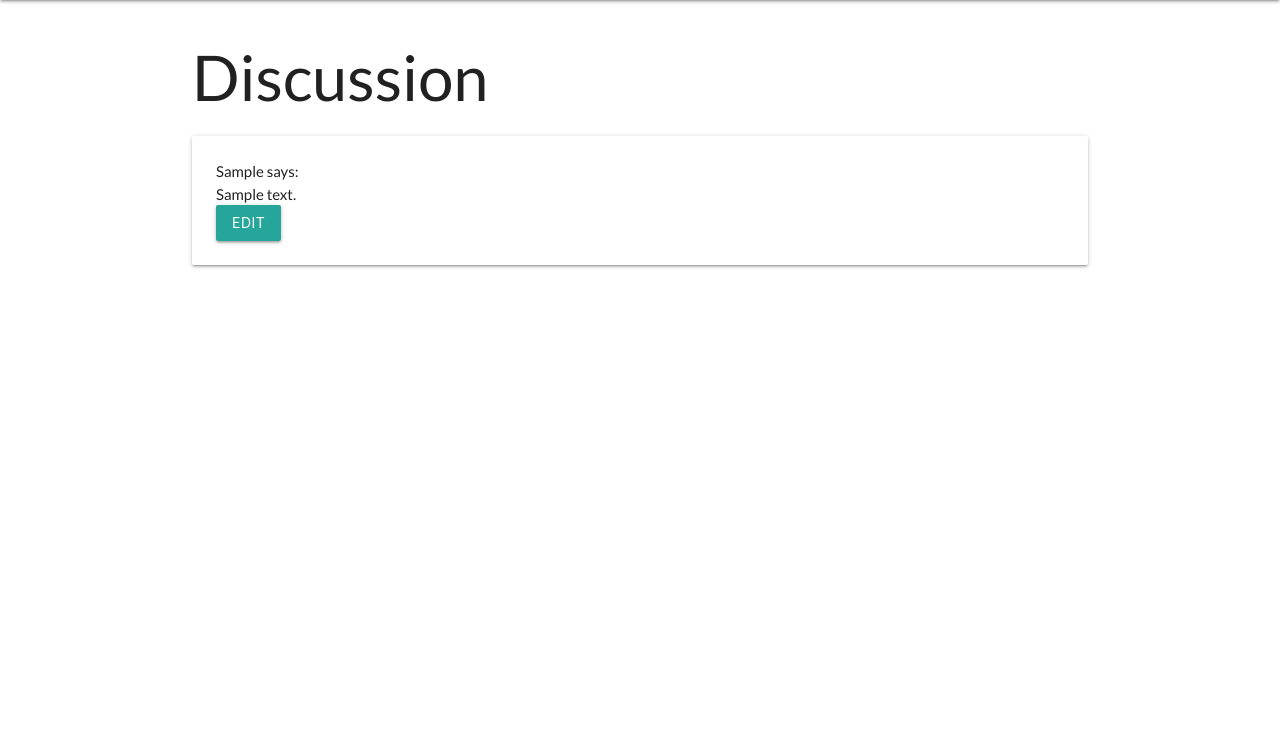
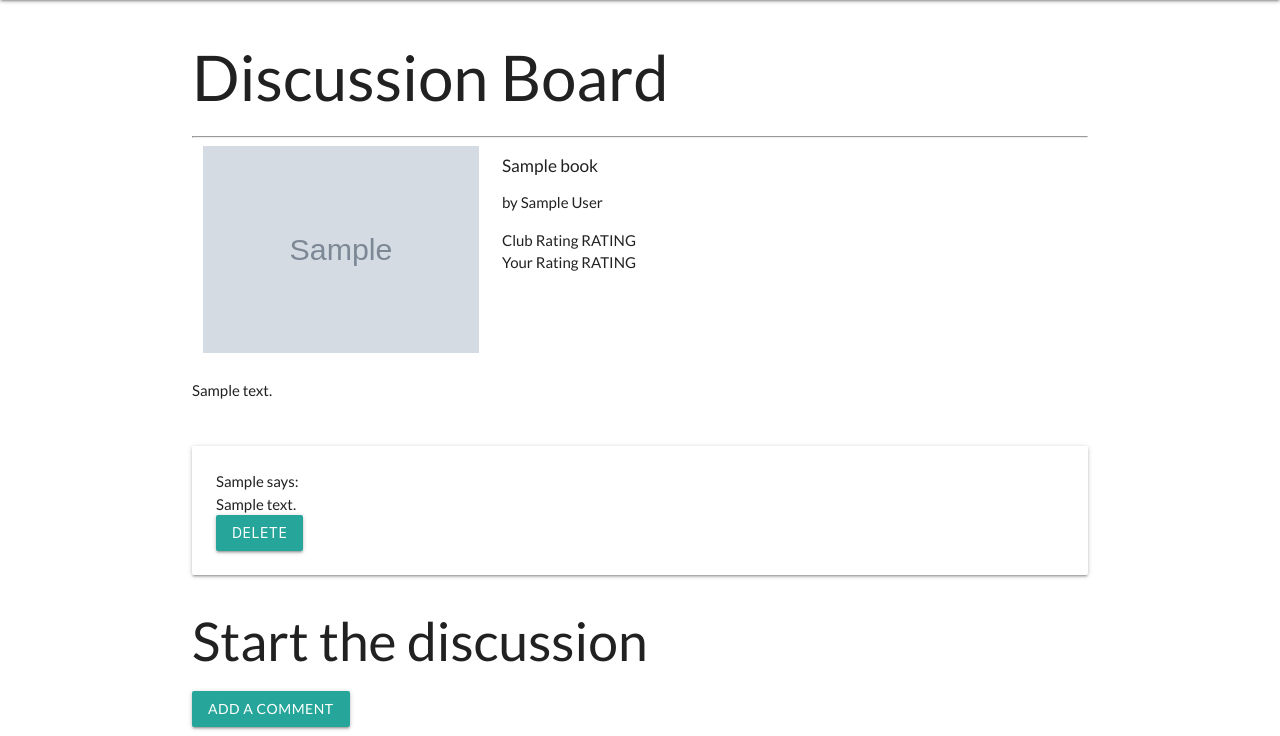
Before and after one commit to NicholasBoldt/Book-Club-App, a Django app: page /clubs/1/meeting/1/discussion/ in a window 1280 px wide. Shown: the part 64-800 px from the top of the page. Run offline with Django 3.2, Linux system fonts and the light colour scheme; tables that the repository leaves empty hold one stand-in row (values such as "Sample post"); grey boxes marked "Sample" are stand-in pictures; some libraries are stand-ins or nearby versions.

Commit message:
discussion board delete functionality'

```diff
--- a/main_app/templates/base.html
+++ b/main_app/templates/base.html
@@ -34,8 +34,10 @@
             </nav>
         </div>
         <ul class="sidenav" id="mobile-nav">
+            {% if request.user.id %}
             <li><a href="{% url 'userprofile' request.user.id %}">My Account</a></li>
             <div class="divider"></div>
+            {% endif %}
             <li><a href="{% url 'index' %}">My Clubs</a></li>
             <div class="divider"></div>
             <li><a href="/Settings">Settings</a></li>
--- a/main_app/templates/main_app/discussion_list.html
+++ b/main_app/templates/main_app/discussion_list.html
@@ -1,19 +1,44 @@
 {% extends 'base.html' %}
 {% block content %}
 
-    <h1>Discussion</h1>
+    <h1>Discussion Board</h1>
+    <hr/>
+    <div class="row">
+        <div class="col s4"> <img src="{{ book.image }}" alt="Book Image" width="100%"></div>
+        <div class="col s8">
+            <h6>{{ book.title }} </h6>
+            <p> by {{ book.author }}</p>
+            Club Rating RATING<br>
+            Your Rating RATING<br>
+        </div>
+    </div>
+    <p> {{ book.desc }} </p>
+    <br>
 
     {% for d in discussion_list%}
         <div class="card">
             <div class="card-content">
-                <p>{{ d.user.first_name }} says:</p>
+                {% if d.user.first_name %}
+                    <p>{{ d.user.first_name }} says:</p>
+                {% else %}
+                    <p>{{ d.user.username }} says:</p>
+                {% endif %}
                 <p>{{ d.comment }}</p>
 
-                <form action="" method="POST">
-                    <input type="submit" value="Edit" class="btn">
+                <form action="delete/" method="POST">
+                    {% csrf_token %}
+                    <input type="hidden" value="{{ d.id }}" name="commentid">
+                    <input type="submit" value="Delete" class="btn">
                 </form>
             </div>
         </div>
-    {% endfor%}
+    {% endfor %}
+
+{% if not d %}
+    <h2>Start the discussion</h2>
+{% endif %}
+<div>
+    <a href="add"><div class="btn">Add a comment</div></a>
+</div>
 
 {% endblock%}
--- a/main_app/urls.py
+++ b/main_app/urls.py
@@ -12,6 +12,7 @@ urlpatterns = [
     path('clubs/<int:club_id>/meeting/<int:meeting_id>/', views.meeting, name='meeting'),
     path('clubs/<int:club_id>/meeting/<int:meeting_id>/discussion/', views.DiscussionList.as_view(), name='discussion'),
     path('clubs/<int:club_id>/meeting/<int:meeting_id>/discussion/add/', views.add_comment, name='addcomment'),
+    path('clubs/<int:club_id>/meeting/<int:meeting_id>/discussion/delete/', views.delete_comment, name='deletecomment'),
     path('accounts/', include('django.contrib.auth.urls')),
     path('accounts/user/<int:pk>/', views.UserProfile.as_view(), name='userprofile'),
     path('accounts/signup/', views.signup, name='signup'),
--- a/main_app/views.py
+++ b/main_app/views.py
@@ -128,10 +128,24 @@ def add_comment(request, club_id, meeting_id):
             comment = request.POST['comment'],
         )
         new_comment.save()
-        return redirect('/clubs/' + str(club_id) + '/meeting/' + str(meeting_id) + '/discussion')
+        return redirect('/clubs/' + str(club_id) + '/meeting/' + str(meeting_id) + '/discussion', {'club_id':club_id, 'meeting_id':meeting_id})
+
+def delete_comment(request, club_id, meeting_id):
+    comment = Discussion.objects.get(id=request.POST['commentid'])
+    print(comment)
+    comment.delete()
+    return redirect('/clubs/' + str(club_id) + '/meeting/' + str(meeting_id) + '/discussion')
 
 class DiscussionList(ListView):
     model = Discussion
+
+    def get_context_data(self, **kwargs):
+        print("Here it is:", self.kwargs['meeting_id'])
+        meeting = Meeting.objects.get(id=self.kwargs['meeting_id'])
+        book = meeting.book
+        context = super().get_context_data(**kwargs)
+        context['book'] = book
+        return context
 
 class RecList(ListView):
     model = Book
```
